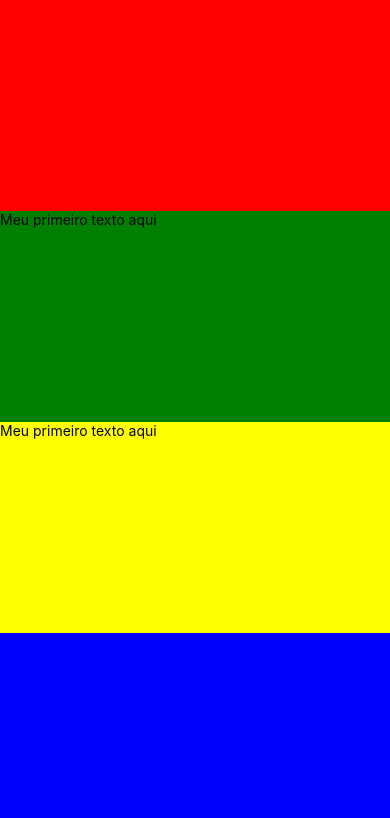
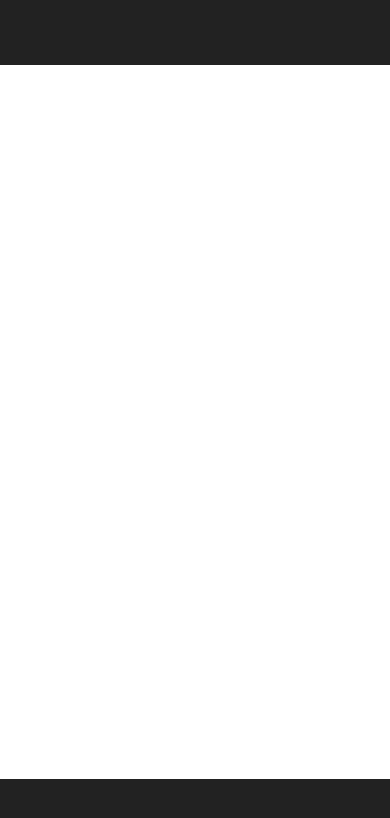
Before and after one commit to Martins-Guilherme/AppMinimal, a React Native app: screen / in a window 390 px wide. Shown: the top 818 px of the page. Built offline with nearby package versions, Linux system fonts and the light colour scheme.

Commit message:
layout para uma pagina de app iniciado

```diff
--- a/App.js
+++ b/App.js
@@ -7,14 +7,10 @@ class App extends Component{
     return(
       <View style = {{flex: 1, backgroundColor: '#222'}}>
 
-        <View style= {{flex: 1, backgroundColor: 'red'}}></View>
-        <View style= {{flex: 1, backgroundColor: 'green'}}>
-          <Text>Meu primeiro texto aqui</Text>
+        <View style= {{height: 65, backgroundColor: '#222'}}></View>
+        <View style= {{flex: 1, backgroundColor: 'white'}}></View>
+        <View style= {{height: 65, backgroundColor: '#222'}}>
         </View>
-        <View style= {{flex: 1, backgroundColor: 'yellow'}}>
-          <Text>Meu primeiro texto aqui</Text>
-        </View>
-        <View style= {{flex: 1, backgroundColor: 'blue'}}></View>
 
       </View>
     );
```
